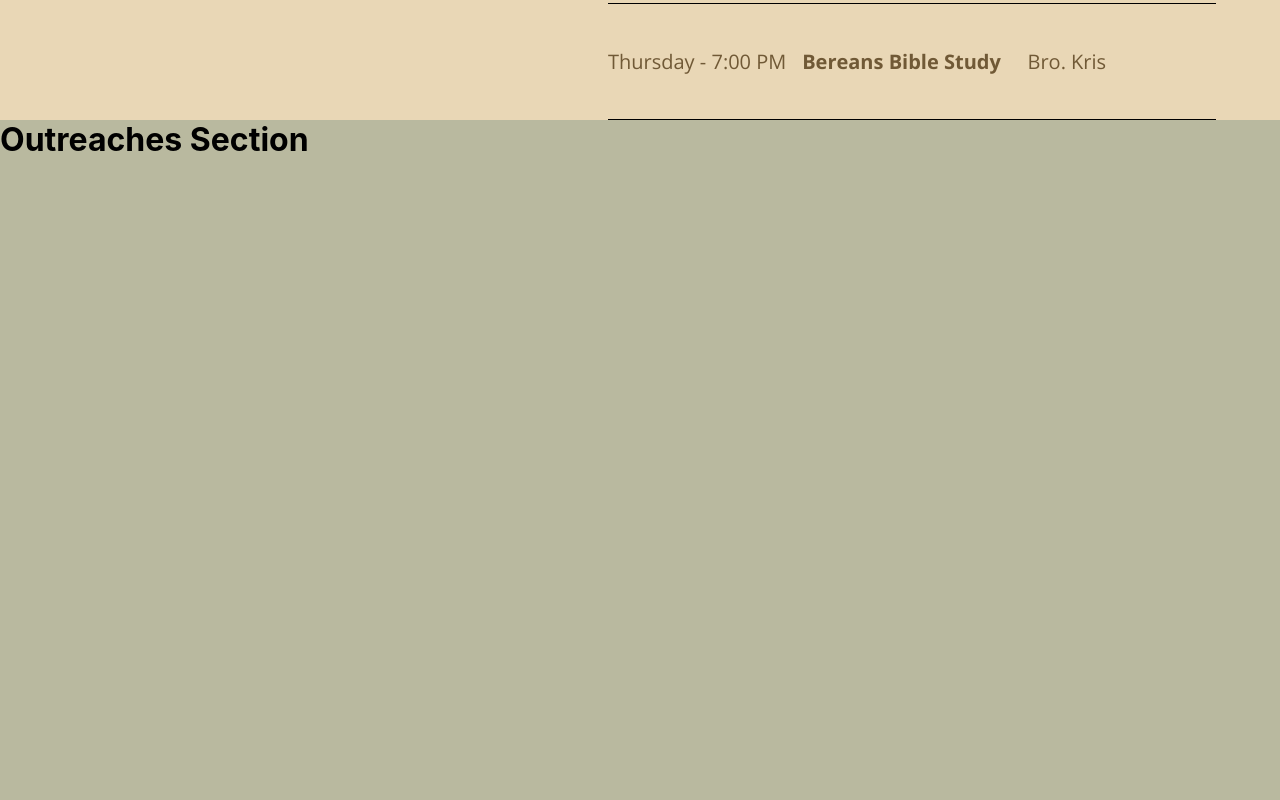
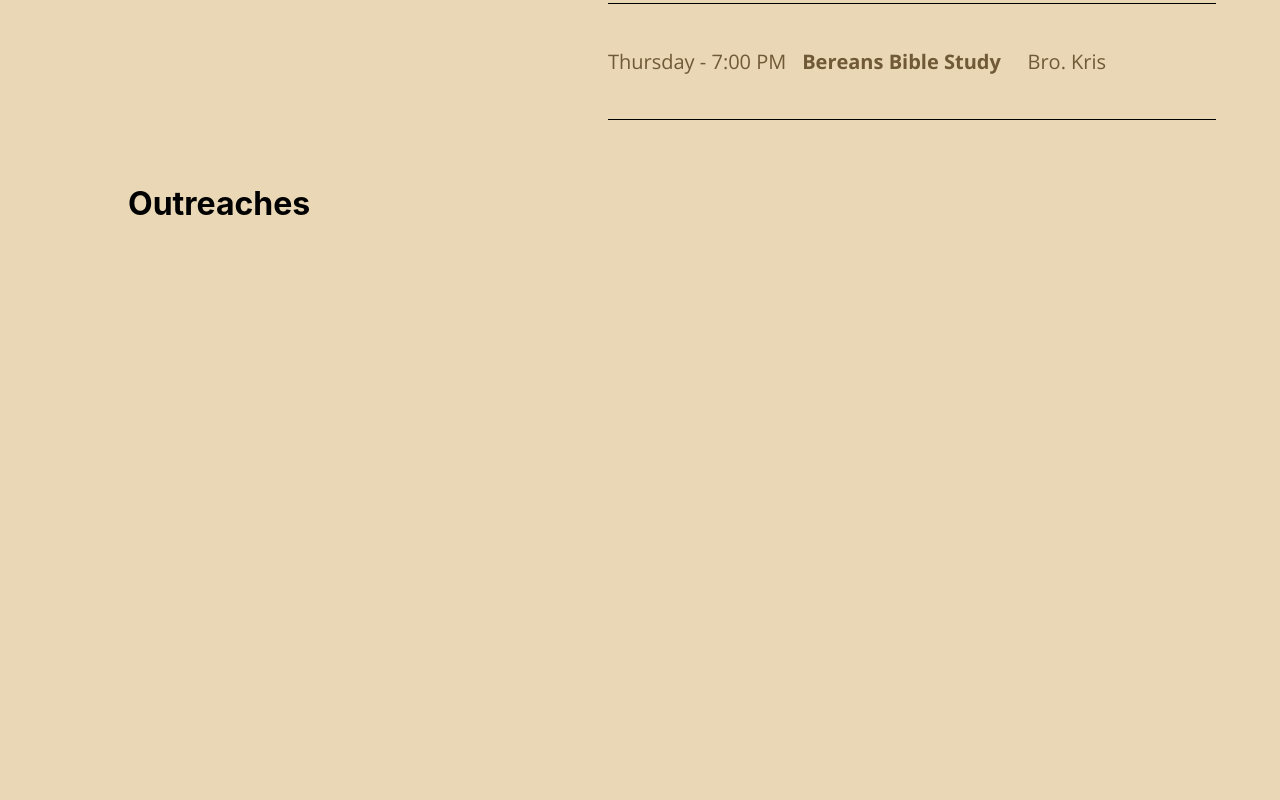
Before and after one commit to ornops/react-apologia-website, a React (Create React App) app: page / in a window 1280 px wide. Shown: the part 3880-4680 px from the top of the page. Built offline with nearby package versions, Linux system fonts and the light colour scheme.

Commit message:
Started working on Outreaches section

```diff
--- a/src/components/6-outreaches-section/outreaches-section.component.jsx
+++ b/src/components/6-outreaches-section/outreaches-section.component.jsx
@@ -4,7 +4,9 @@ const OutreachesSection = () =>{
 
     return(
         <div className="section-container outreaches-section">
-            <h1>Outreaches Section</h1>
+            <div className="outreach-container">
+                <h1>Outreaches</h1>
+            </div>
         </div>
     )
 }
--- a/src/components/6-outreaches-section/outreaches-section.styles.css
+++ b/src/components/6-outreaches-section/outreaches-section.styles.css
@@ -1,3 +1,15 @@
 .outreaches-section{
-    background-color: rgb(185, 185, 159);
+    background-color: #E9D7B6;
+    padding: 5% 10% 5% 10%;
 }
+.outreach-container{
+
+}
+.outreach-container .header-container{
+    display: flex;
+    align-items: center;
+    justify-content: center;
+}
+.outreach-container .image-container{
+
+}
```
